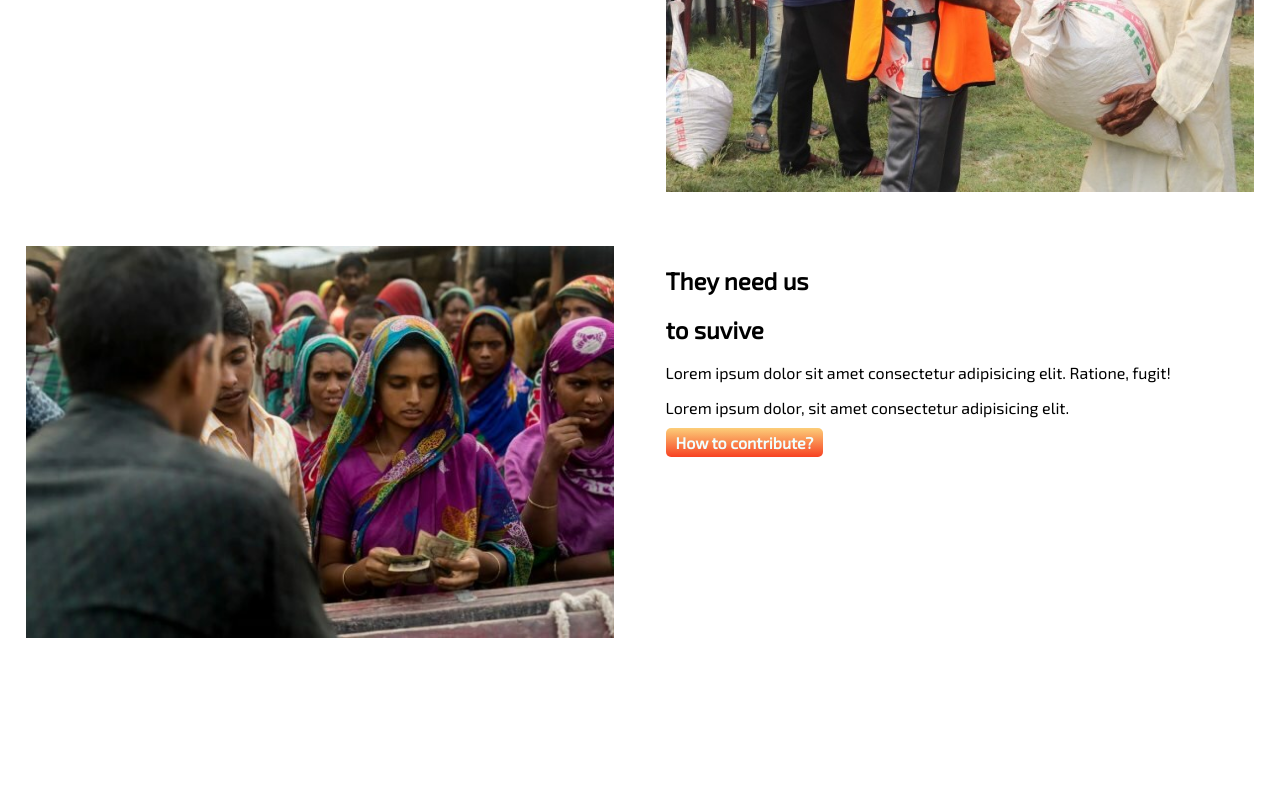
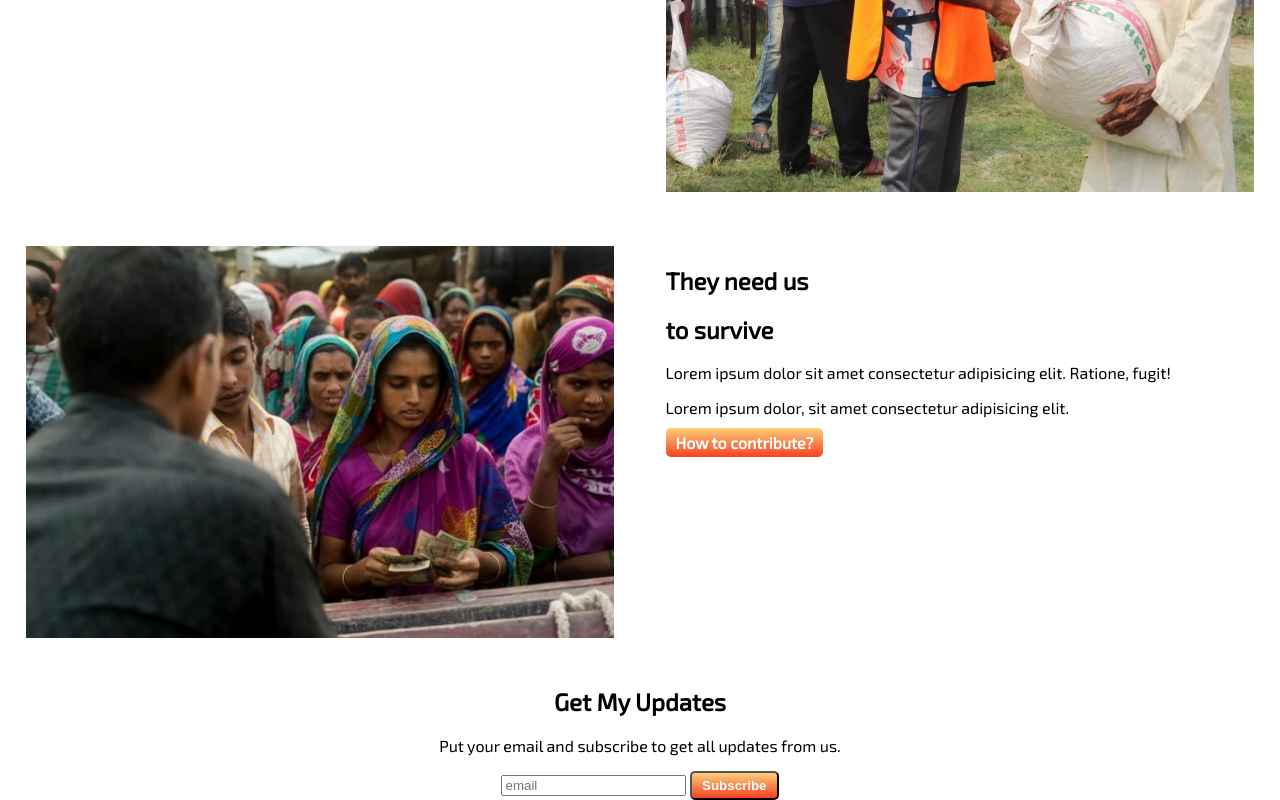
Before and after one commit to Fahima-Jannat/Donation, a plain HTML site: page index.html in a window 1280 px wide. Shown: the part 1432-2232 px from the top of the page. Before the commit the page ends 2099 px from the top, so only its background shows below. Drawn offline with Linux system fonts and the light colour scheme.

Commit message:
subscription

```diff
--- a/index.html
+++ b/index.html
@@ -74,17 +74,21 @@
         </div>
         <div class="half-width">
             <h2>They need us</h2>
-            <h2>to suvive</h2>
+            <h2>to survive</h2>
             <p>Lorem ipsum dolor sit amet consectetur adipisicing elit. Ratione, fugit!</p>
             <p>Lorem ipsum dolor, sit amet consectetur adipisicing elit.</p>
             <a class="donate-button" href="https://www.dojiggy.com/free-donations-website/" target="_blank">How to contribute?</a>
         </div>
     </div>
 </Section>
-<!-- <section>
+<section class="center-alignment">
     <h2>Get My Updates</h2>
-    <p>Lorem ipsum, dolor sit amet consectetur adipisicing elit. Minus, facere</p>
-</section> -->
+    <p>Put your email and subscribe to get all updates from us.</p>
+    <form action="">
+    <input type="email" placeholder="email" >
+    <button type="submit" class="donate-button">Subscribe</button>
+    </form>
+</section>
 <!-- <section>
     <form action=""></form>
 </section> -->
```
